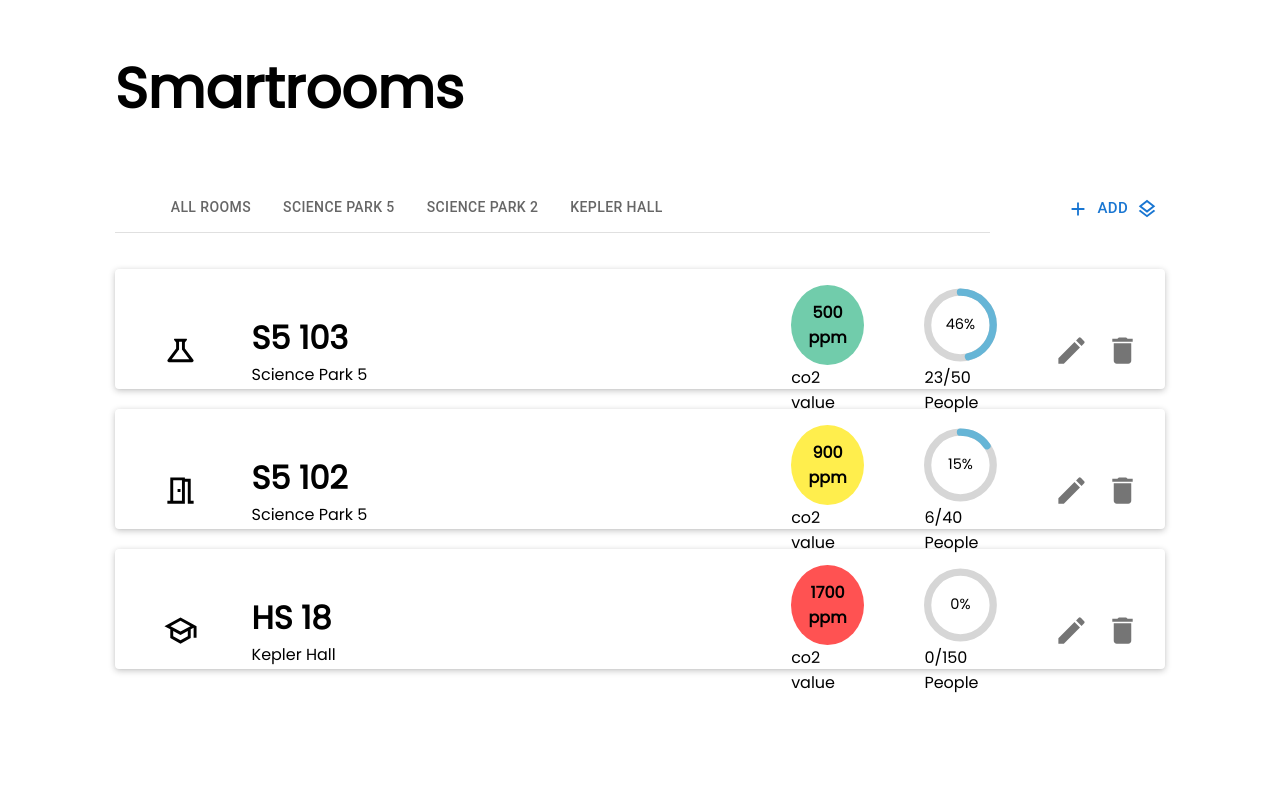
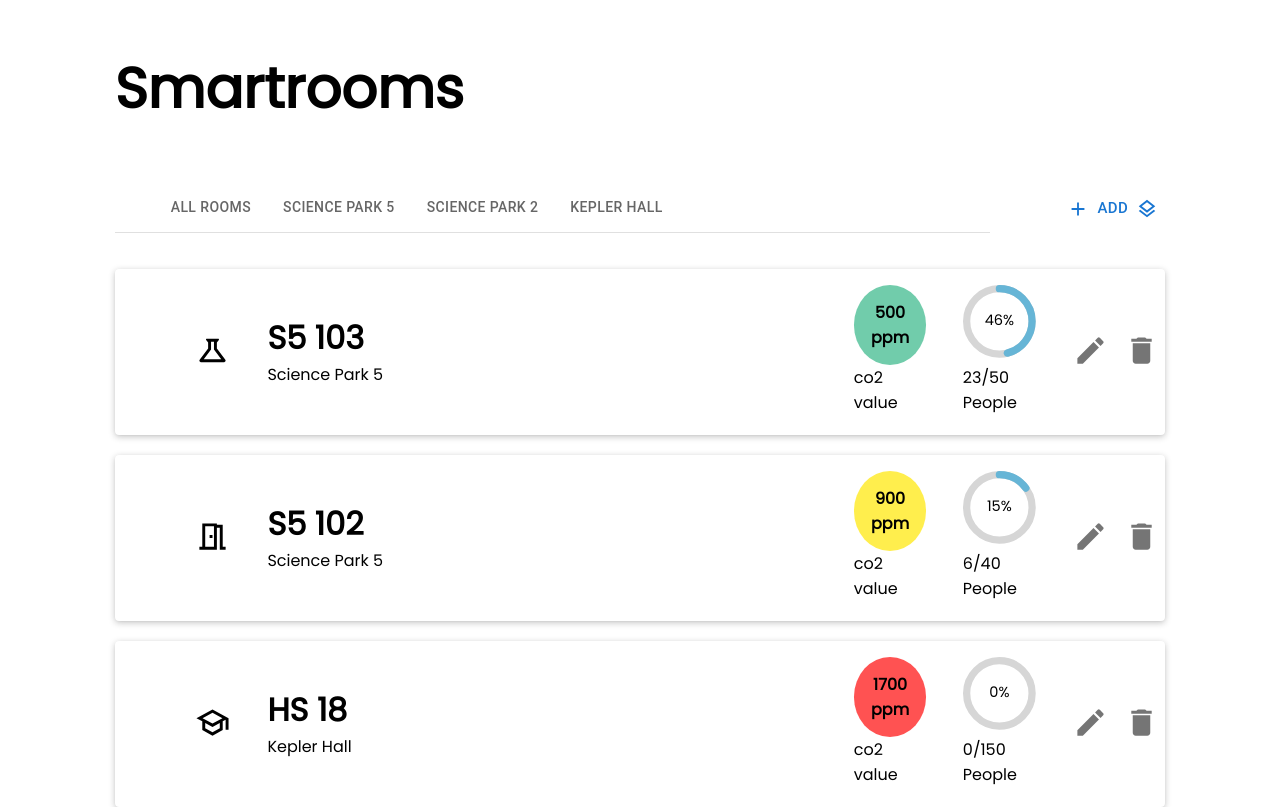
Before and after one commit to jku-win-se/teaching.ss22.prse.digitaltwin.team1, a React (Create React App) app in the folder Frontend/smart-home-ui/: page / in a window 1280 px wide. Built offline with nearby package versions, Linux system fonts and the light colour scheme.

Commit message:
fixed roomListItem size for smaller screens #24

```diff
--- a/Frontend/smart-home-ui/src/enums/roomType.enum.ts
+++ b/Frontend/smart-home-ui/src/enums/roomTypeIcon.enum.ts
@@ -1,4 +1,4 @@
-export enum RoomType {
+export enum RoomTypeIcon {
     Lab = "ScienceOutlined",
     MeetingRoom = "MeetingRoomOutlined",
     LectureRoom = "SchoolOutlined",
--- a/Frontend/smart-home-ui/src/pages/main/components/delete-dialog/delete-dialog.component.tsx
+++ b/Frontend/smart-home-ui/src/pages/main/components/delete-dialog/delete-dialog.component.tsx
@@ -17,6 +17,7 @@ export default function DeleteDialog() {
 
     const handleClose = () => {
         setOpen(false);
+        //TODO: delete Room
     };
 
     return (
--- a/Frontend/smart-home-ui/src/pages/main/components/filter-bar/filter-bar.tsx
+++ b/Frontend/smart-home-ui/src/pages/main/components/filter-bar/filter-bar.tsx
@@ -1,5 +1,13 @@
 import { Box, Tab, Tabs } from "@mui/material";
 import React from "react";
+import { EnumType } from "typescript";
+import { RoomTypeIcon } from "../../../../enums/roomTypeIcon.enum";
+
+function createTabs(roomTypes: EnumType) {
+    for (const value in roomTypes) {
+        <Tab label={value} />
+    }
+}
 
 export default function FilterBar() {
     const [value, setValue] = React.useState('1');
@@ -23,6 +31,7 @@ export default function FilterBar() {
                     <Tab label="Science Park 5" />
                     <Tab label="Science Park 2" />
                     <Tab label="Kepler Hall" />
+                    createTabs(RoomType)
                 </Tabs>
             </Box>
         </div>
--- a/Frontend/smart-home-ui/src/pages/main/components/room-list-item/room-list-item.component.tsx
+++ b/Frontend/smart-home-ui/src/pages/main/components/room-list-item/room-list-item.component.tsx
@@ -2,11 +2,12 @@ import * as Muicon from "@mui/icons-material";
 import { Edit } from "@mui/icons-material";
 import { IconButton, SvgIconProps } from "@mui/material";
 import Grid from "@mui/material/Grid";
+import { height, maxWidth, minWidth } from "@mui/system";
 import React from 'react';
 import { buildStyles, CircularProgressbar } from "react-circular-progressbar";
 import 'react-circular-progressbar/dist/styles.css';
 import { useNavigate } from 'react-router-dom';
-import { RoomType } from "../../../../enums/roomType.enum";
+import { RoomTypeIcon } from "../../../../enums/roomTypeIcon.enum";
 import DeleteDialog from "../delete-dialog/delete-dialog.component";
 import "./room-list-item.styles.css";
 
@@ -39,31 +40,39 @@ function co2Color(value: number) {
 }
 
 function roomType(type: string) {
-    if (type == "Lab") {
-        return RoomType.Lab;
+    if (type === "Lab") {
+        return RoomTypeIcon.Lab;
     }
-    if (type == "LectureRoom") {
-        return RoomType.LectureRoom;
+    if (type === "LectureRoom") {
+        return RoomTypeIcon.LectureRoom;
     }
-    return RoomType.MeetingRoom;
+    return RoomTypeIcon.MeetingRoom;
 }
 
 export default function RoomListItem(props: IRoomListItemProps) {
     const navigate = useNavigate();
 
+
+    //TODO: styles into css
     return (
         <div
             className="list"
-            onClick={() => navigate('details/:' + props.roomId)}
-            style={{ cursor: 'pointer' }}
         >
-
             <Grid
                 container
                 spacing={2}
                 justifyContent="flex-start"
                 alignContent={"center"}
                 sx={{ margin: "auto 0" }}
+            >
+                <Grid
+                    item
+                    xs={10}
+                    container
+                    alignContent={"center"}
+                    marginLeft={4}
+                    onClick={() => navigate('details/:' + props.roomId)}
+                    style={{ cursor: 'pointer' }}
                 >
                     <Grid
                         item
@@ -98,13 +107,15 @@ export default function RoomListItem(props: IRoomListItemProps) {
                         justifyContent="center"
                         alignItems="center"
                     >
-                    <div style={{
+                        <div
+                            style={{
                                 display: "flex",
-                        width: "80px",
-                        height: "80px",
+                                width: 80,
+                                height: 80,
                                 backgroundColor: co2Color(props.coValue),
                                 borderRadius: "50%"
-                    }}>
+                            }}
+                        >
                             <text style={{
                                 margin: "auto",
                                 whiteSpace: "pre-line",
@@ -126,11 +137,7 @@ export default function RoomListItem(props: IRoomListItemProps) {
                         justifyContent="center"
                         alignItems="center"
                     >
-                    <div style={{
-                        display: "flex",
-                        width: "80px",
-                        height: "80px"
-                    }}>
+                        <div className="additional-info">
                             <CircularProgressbar
                                 strokeWidth={10}
                                 value={(props.currentPeople / props.maxPeople) * 100}
@@ -144,6 +151,7 @@ export default function RoomListItem(props: IRoomListItemProps) {
                             />
                         </div>
                         <div>{props.currentPeople}/{props.maxPeople} People</div>
+                    </Grid>
                 </Grid>
 
                 <Grid
--- a/Frontend/smart-home-ui/src/pages/main/components/room-list-item/room-list-item.styles.css
+++ b/Frontend/smart-home-ui/src/pages/main/components/room-list-item/room-list-item.styles.css
@@ -1,7 +1,14 @@
 .list {
-    height: 15vh;
+    height: auto;
     background: #FFFFFF;
     box-shadow: 0px 0.5px 1.75px rgba(0, 0, 0, 0.039), 0px 1.85px 6.25px rgba(25, 25, 25, 0.25);
     border-radius: 4px;
     margin-top: 20px;
+    padding-bottom: 20px;
 }
+
+.additional-info {
+    display: "flex";
+    width: 80px;
+    height: 80px;
+}
--- a/Frontend/smart-home-ui/src/pages/main/components/room-list/room-list.component.tsx
+++ b/Frontend/smart-home-ui/src/pages/main/components/room-list/room-list.component.tsx
@@ -1,9 +1,7 @@
 import RoomListItem from "../room-list-item/room-list-item.component";
 import "./room-list.styles.css";
 
-export interface IRoomListProps { }
-
-export default function RoomList(props: IRoomListProps) {
+export default function RoomList() {
     return (
         <div >
             <RoomListItem
```
Also changed, not shown: Frontend/smart-home-ui/src/pages/main/main.page.tsx (+10 -2 lines). Lines whose indentation alone changed are shown as unchanged.
